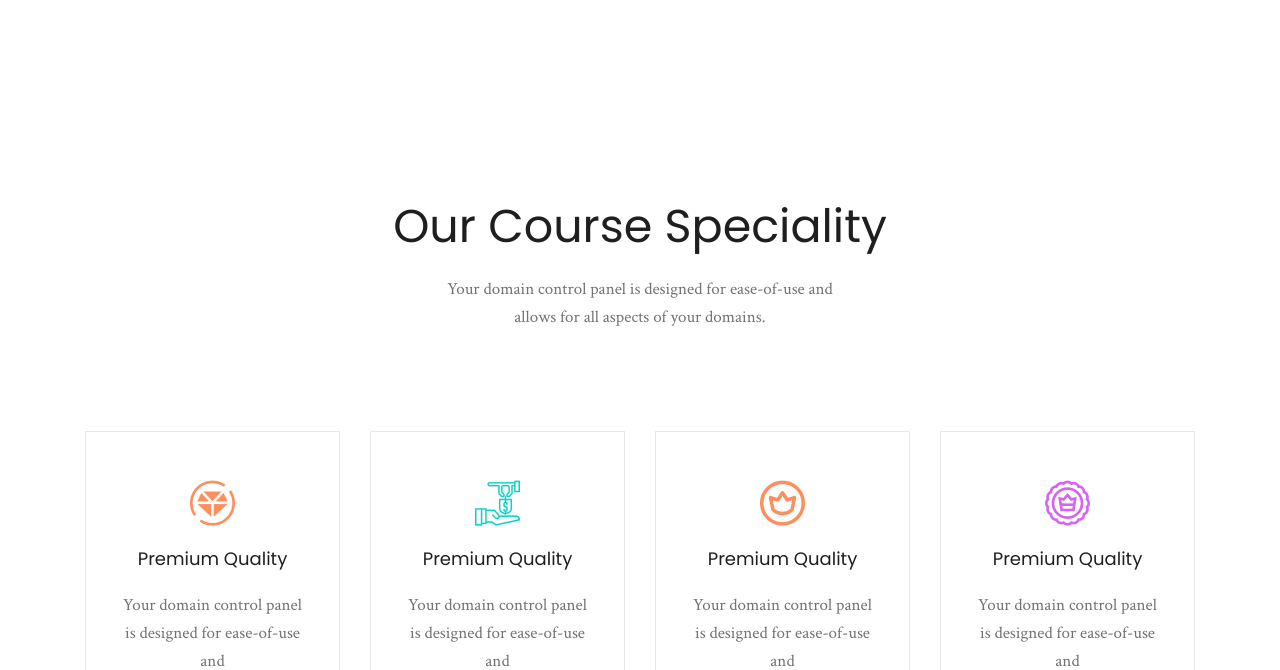
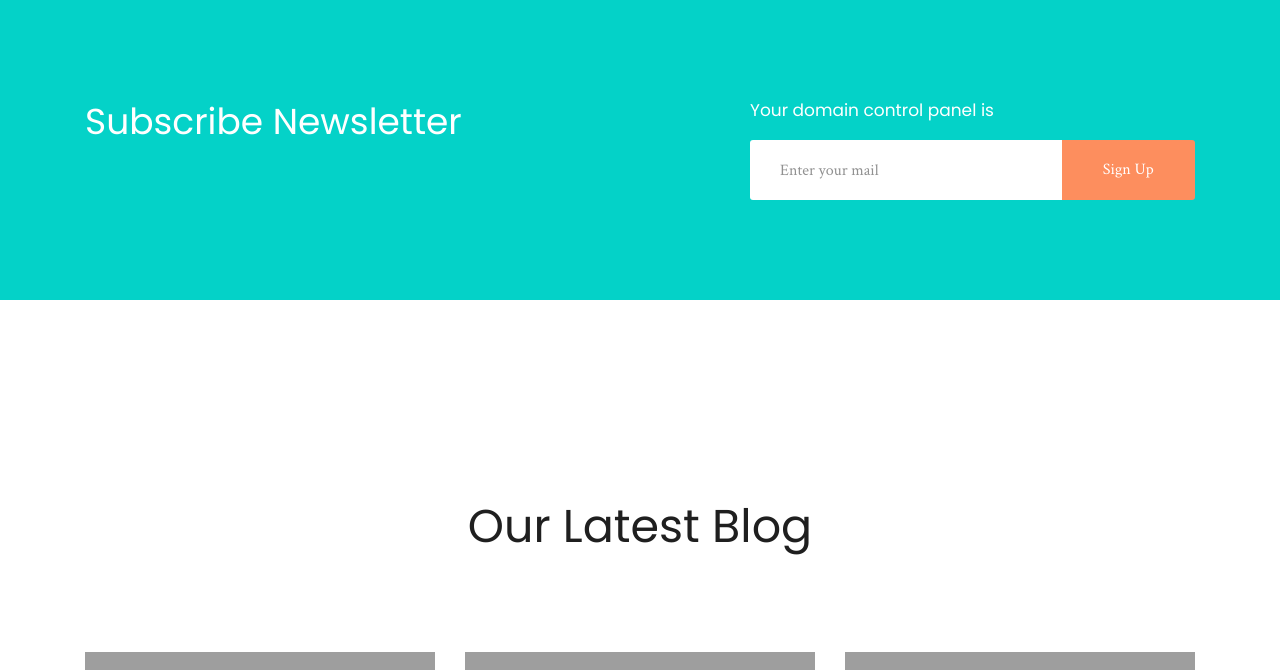
Before and after one commit to DevilAeron/edtech_rubix, a Python web app: template app/templates/tlogin.html in a window 1280 px wide. Shown: the part 1618-2288 px from the top of the page. Run offline with Jinja, Linux system fonts and the light colour scheme; the template is opened without the code that fills it, so the values that code supplies are empty; grey boxes are pictures that could not be loaded.

Commit message:
Update tlogin.html

```diff
--- a/app/templates/tlogin.html
+++ b/app/templates/tlogin.html
@@ -151,72 +151,6 @@
     </div>
     <!-- testimonial_area_end -->
 
-    <!-- our_courses_start -->
-    <div class="our_courses">
-        <div class="container">
-            <div class="row">
-                <div class="col-xl-12">
-                    <div class="section_title text-center mb-100">
-                        <h3>Our Course Speciality</h3>
-                        <p>Your domain control panel is designed for ease-of-use and <br>
-                            allows for all aspects of your domains.
-                        </p>
-                    </div>
-                </div>
-            </div>
-            <div class="row">
-                <div class="col-xl-3 col-md-6 col-lg-6">
-                    <div class="single_course text-center">
-                        <div class="icon">
-                            <i class="flaticon-art-and-design"></i>
-                        </div>
-                        <h3>Premium Quality</h3>
-                        <p>
-                            Your domain control panel is designed for ease-of-use <br> and <br>
-                            allows for all aspects of
-                        </p>
-                    </div>
-                </div>
-                <div class="col-xl-3 col-md-6 col-lg-6">
-                    <div class="single_course text-center">
-                        <div class="icon blue">
-                            <i class="flaticon-business-and-finance"></i>
-                        </div>
-                        <h3>Premium Quality</h3>
-                        <p>
-                            Your domain control panel is designed for ease-of-use <br> and <br>
-                            allows for all aspects of
-                        </p>
-                    </div>
-                </div>
-                <div class="col-xl-3 col-md-6 col-lg-6">
-                    <div class="single_course text-center">
-                        <div class="icon">
-                            <i class="flaticon-premium"></i>
-                        </div>
-                        <h3>Premium Quality</h3>
-                        <p>
-                            Your domain control panel is designed for ease-of-use <br> and <br>
-                            allows for all aspects of
-                        </p>
-                    </div>
-                </div>
-                <div class="col-xl-3 col-md-6 col-lg-6">
-                    <div class="single_course text-center">
-                        <div class="icon gradient">
-                            <i class="flaticon-crown"></i>
-                        </div>
-                        <h3>Premium Quality</h3>
-                        <p>
-                            Your domain control panel is designed for ease-of-use <br> and <br>
-                            allows for all aspects of
-                        </p>
-                    </div>
-                </div>
-            </div>
-        </div>
-    </div>
-    <!-- our_courses_end -->
 
     <!-- subscribe_newsletter_Start -->
     <div class="subscribe_newsletter">
@@ -225,8 +159,7 @@
                 <div class="col-xl-6 col-lg-6">
                     <div class="newsletter_text">
                         <h3>Subscribe Newsletter</h3>
-                        <p>Your domain control panel is designed for ease-of-use and allows for all aspects of your</p>
-                    </div>
+                        </div>
                 </div>
                 <div class="col-xl-5 offset-xl-1 col-lg-6">
                     <div class="newsletter_form">
@@ -313,7 +246,7 @@
     <!-- our_latest_blog_end -->
 
 
-    <!-- footer -->
+<!-- footer -->
     <footer class="footer footer_bg_1">
         <div class="footer_top">
             <div class="container">
@@ -375,7 +308,7 @@
                     <div class="col-xl-2 col-md-6 col-lg-2">
                         <div class="footer_widget">
                             <h3 class="footer_title">
-                                Resourches
+                                Resources
                             </h3>
                             <ul>
                                 <li><a href="#">Free Adobe XD</a></li>
@@ -392,7 +325,7 @@
                                 Address
                             </h3>
                             <p>
-                                200, D-block, Green lane USA <br>
+                                Thapar,Patiala,India <br>
                                 +10 367 467 8934 <br>
                                 edumark@contact.com
                             </p>
@@ -417,6 +350,7 @@ Copyright &copy;<script>document.write(new Date().getFullYear());</script> All r
         </div>
     </footer>
     <!-- footer -->
+
 
 
 
```
